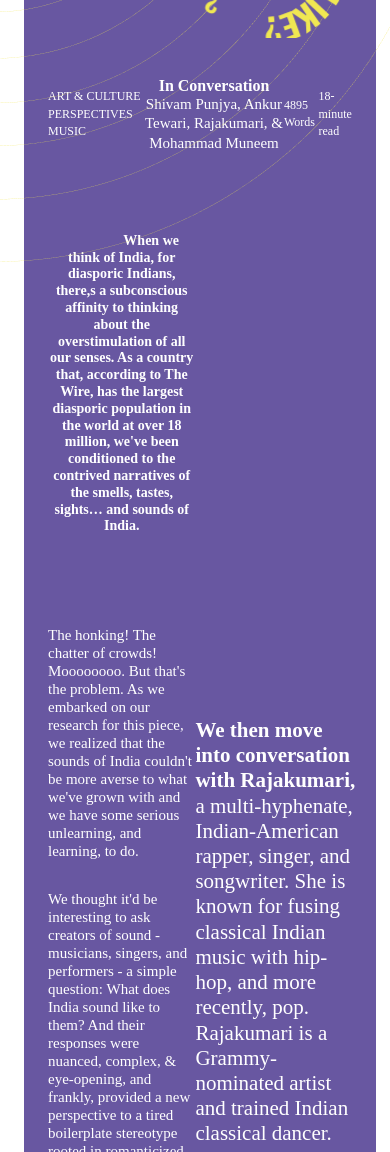
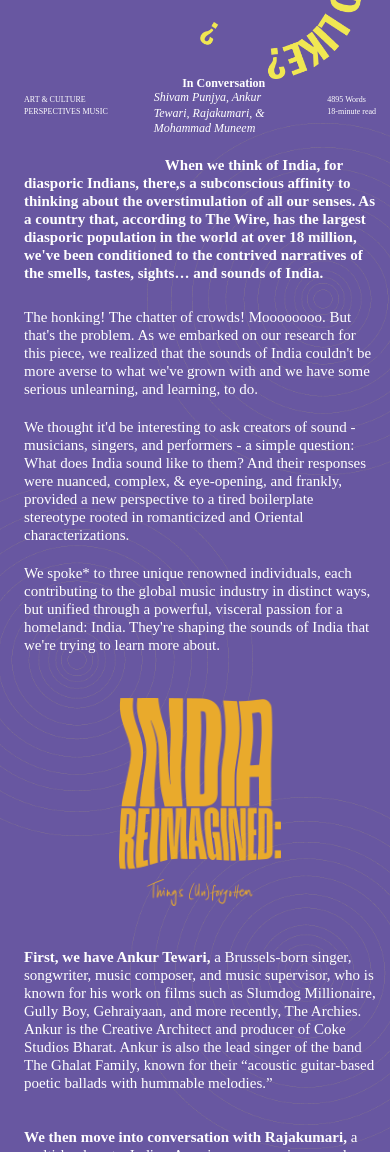
Before and after one commit to Manish-taak/zine, a plain HTML site: page index.html in a window 390 px wide. Shown: the part 285-1437 px from the top of the page. Drawn offline with nearby package versions, Linux system fonts and the light colour scheme; a script that the page names is missing.

Commit message:
git push

```diff
--- a/index.html
+++ b/index.html
@@ -11,6 +11,7 @@
             width: 100%;
             padding: 0 24px;
             margin: 0 auto;
+
         }
 
         * {
@@ -19,34 +20,51 @@
             box-sizing: border-box;
         }
 
-        .lg-info {
+        .lg_info_title {
             font-family: Neue Haas Grotesk Display Pro;
             font-size: 21px;
             font-weight: 700;
-            line-height: 25.2px;
-            text-align: left;
-            color: #ffffff;
+            line-height: 120%;
+            color: #FFFFFF;
+        }
+
+        .lg_info {
+            font-family: Neue Haas Grotesk Display Pro;
+            font-size: 21px;
+            font-weight: 400;
+            line-height: 120%;
+            color: #FFFFFF;
+        }
+
+        .sm_info {
+            font-family: Cartograph CF;
+            font-size: 12px;
+            font-weight: 300;
+            line-height: 148%;
+            color: #FFFFFF;
         }
 
         .md_info {
-            font-family: Neue Haas Grotesk Display Pro;
-            font-size: 21px;
-            font-weight: 400;
-            line-height: 25.2px;
-            text-align: left;
-            color: #ffffff;
-
+            font-family: PP Editorial New;
+            font-size: 15px;
+            font-style: italic;
+            font-weight: 200;
+            line-height: 128%;
+            color: #FFFFFF;
         }
 
-        .sm_info {}
+        .md_info_title {
+            font-family: Neue Haas Grotesk Display Pro;
+            font-size: 15px;
+            font-weight: 700;
+            line-height: 120%;
+            color: #FFFFFF;
+        }
 
-        .sm_info_title {}
+        body {
+            overflow: hidden;
+        }
 
-        .xsm_info {}
-
-        .BannerSection {
-            background-color: #6857A1;
-        }
 
         .bannerinnersection {
             padding: 125px 0 21px 0;
@@ -66,10 +84,6 @@
             width: 100%;
         }
 
-        .conversationsection {
-            background-color: #6857A1;
-
-        }
 
 
 
@@ -88,30 +102,9 @@
             max-width: 140px;
         }
 
-        .culture_arts_text,
-        .minutes,
-        .words {
-            color: white;
-            font-size: 12px;
-            font-weight: 300;
-            line-height: 148%;
-        }
 
-        .culture_arts_text {
-            font-family: "Cartograph CF";
-        }
-
-        .in_converstaion_text {
-            color: white;
-            font-size: 15px;
-            text-align: center;
-            line-height: 128%;
-        }
 
         .in_converstaion_title {
-            font-weight: 700;
-            line-height: 120%;
-            color: white;
             text-align: center;
         }
 
@@ -120,26 +113,27 @@
             display: flex;
             align-items: end;
             justify-content: space-between;
+            position: relative;
+            gap: 20px;
         }
 
-        .conversationsection {
-            position: relative;
-        }
 
-        .conversation_common_text {
-            font-size: 21px;
-            line-height: 120%;
-            color: white;
-            font-weight: 400;
-        }
 
-        .conversation_common_text_700 {
-            font-weight: 700;
-        }
 
         .conversation_text_section_right,
         .conversation_text_section_left {
             max-width: 597px;
+            position: relative;
+        }
+
+        .circle_mob_left {
+            position: absolute;
+            display: none;
+        }
+
+        .circle_mob_right {
+            position: absolute;
+            display: none;
         }
 
         .conversation_text_section_right {
@@ -152,6 +146,7 @@
             align-items: center;
             justify-content: center;
             gap: 81px;
+            position: relative;
         }
 
         .conversation_middle_text {
@@ -260,21 +255,137 @@
             bottom: -62%;
         }
 
+        .imagine_text_mob {
+            display: none;
+        }
+
+        .mobile-view {
+            display: none;
+        }
+
+        @media screen and (max-width:1024px) {
+            .circle_layers {
+                max-width: 600px;
+                width: 100%;
+            }
+
+            .conversation_circle {
+                top: -10%;
+                right: -35%;
+            }
+
+        }
+
         @media screen and (max-width:768px) {
             .bannertext {
                 top: 40px;
             }
 
-            .lg-info {
-                font-size: 14px;
-                line-height: 16.8px;
-                text-align: center;
+            .lg_info_title {
+                font-size: 18px;
+            }
+
+            .lg_info {
+                font-size: 18px;
+            }
+
+            .sm_info {
+                font-size: 10px;
             }
 
             .md_info {
-                font-size: 15px;
-                line-height: 18px;
+                font-size: 13px;
+            }
 
+            .md_info_title {
+                font-size: 13px;
+            }
+
+            .conversation_text_section {
+                flex-direction: column;
+                align-items: center;
+                gap: 0;
+            }
+
+            .limited_edition_parent {
+                grid-template-columns: 1fr;
+            }
+
+            .limited_edition_right {
+                justify-content: center;
+            }
+
+            .limited_edition_left {
+                display: none;
+            }
+
+            .imagine_text_mob {
+                display: block;
+                max-width: 338px;
+                width: 100%;
+            }
+
+            .rajkumari_Section {
+                align-items: center;
+            }
+
+            .conversation_text_section {
+                padding: 40px 0 0 0;
+            }
+
+            .conversation_middle_text {
+                margin: 50px 0 44px 0;
+            }
+
+            .conversation_text_section_right {
+                margin-top: 0;
+            }
+
+            .rajkumari_Section {
+                gap: 20px;
+                padding-top: 36px;
+            }
+
+            .limited_edition_parent {
+                padding: 78px 0 67px 0;
+            }
+
+            .circle_layers {
+                max-width: 397px;
+                width: 100%;
+            }
+
+            .reimagined_section {
+                gap: 42px;
+            }
+
+        }
+
+        @media screen and (max-width:550px) {
+            .conversation_circle {
+                top: -1%;
+                right: -35%;
+            }
+
+            .layer_circle_left {
+                left: -70%;
+            }
+
+            .layer_circle_right {
+                bottom: -75%;
+                right: -50%;
+            }
+
+            .circle_mob_left {
+                display: block;
+                top: 35%;
+                left: -35%;
+            }
+
+            .circle_mob_right {
+                display: block;
+                top: 25%;
+                right: -30%;
             }
         }
 
@@ -295,21 +406,80 @@
                 padding-right: 14px;
             }
 
+            .lg_info_title {
+                font-size: 15px;
+            }
+
+            .lg_info {
+                font-size: 15px;
+            }
+
+            .sm_info {
+                font-size: 8px;
+            }
+
+            .md_info {
+                font-size: 12px;
+            }
+
+            .md_info_title {
+                font-size: 12px;
+            }
+
+            .conversation_text_section {
+                padding: 20px 0 0 0;
+            }
+
+            .conversation_middle_text {
+                margin: 26px 0 44px 0;
+                gap: 20px;
+            }
+
+            .imagine_text_mob {
+                max-width: 162px;
+            }
+
+            .desktop-view {
+                display: none;
+            }
+
+            .mobile-view {
+                display: block;
+            }
+
+            .limited_edition {
+                max-width: 264px;
+            }
+
+            .limited_edition_name {
+                font-size: 20px;
+            }
+
+            .limited_editon_text {
+                font-size: 10px;
+            }
+
+            .limited_edition_btn {
+                padding: 12px;
+                font-size: 10px;
+                max-width: 175px;
+                width: 100%;
+                margin-top: 16px;
+            }
         }
 
         .main {
             overflow: hidden;
-            position: relative;
+            background-color: #6857A1;
         }
     </style>
 </head>
 
 <body>
     <section class="main">
-        <div class="container">
         <div class="BannerSection">
             <div class="container">
-                    <div class="bannerinnersection ">
+                <div class="bannerinnersection">
                     <img class="bannervideo" src="./dummyvideo.png" alt="">
                     <img class="bannertext" src="./bannertext.png" alt="">
                 </div>
@@ -319,31 +489,32 @@
             <div class="container">
                 <div class="conversationinnersection">
                     <div class="culture_arts">
-                            <p class="culture_arts_text sm_info">ART & CULTURE
+                        <p class=" sm_info">ART & CULTURE
                             PERSPECTIVES
                             MUSIC</p>
                     </div>
                     <div class="in_converstaion">
-                            <h4 class="in_converstaion_title">
+                        <h4 class="in_converstaion_title md_info_title">
                             In Conversation
                         </h4>
-                            <p class="in_converstaion_text">Shivam
+                        <p class=" md_info">Shivam
                             Punjya, Ankur
                             Tewari, Rajakumari, &
                             Mohammad Muneem</p>
                     </div>
-                        <div>
-                            <p class="words xsm_info">4895 Words</p>
+                    <div class="desktop-view">
+                        <p class=" sm_info">4895 Words</p>
                     </div>
                     <div>
-                            <p class="minutes xsm_info">18-minute read</p>
+                        <p class="mobile-view sm_info">4895 Words</p>
+                        <p class=" sm_info">18-minute read</p>
                     </div>
                 </div>
-                    <div class="conversation_text_section info_container commonimgsection">
-                        <img class="conversation_circle " src="./Layer_1 (5).png" alt="">
-                        <div class="conversation_text_section_left">
-                            <p
-                                class="conversation_common_text conversation_common_text_700 conversation_heading_section lg-info">
+                <div class="conversation_text_section commonimgsection">
+                    <img class="conversation_circle circle_layers" src="./Layer_1 (5).png" alt="">
+                    <div class="conversation_text_section_left commonimgsection">
+                        <img class="circle_mob_left circle_layers" src="./Layer_1 (5).png" alt="">
+                        <p class="  conversation_heading_section lg_info_title">
                             When
                             we think of India, for
                             diasporic Indians, there,s a subconscious affinity to thinking about
@@ -354,84 +525,71 @@
                             narratives of the smells, tastes, sights… and sounds of India.</p>
                         <div class="conversation_middle_text">
 
-                                <p class="conversation_common_text md_info">The honking! The chatter of crowds!
-                                    Moooooooo. But
+                            <p class="  lg_info">The honking! The chatter of crowds! Moooooooo. But
                                 that's
                                 the
                                 problem. As we embarked on our
-                                    research for this piece, we realized that the sounds of India couldn't be more
-                                    averse to
+                                research for this piece, we realized that the sounds of India couldn't be more averse to
                                 what
                                 we've grown with and we have some serious unlearning, and learning, to do.</p>
-                                <p class="conversation_common_text md_info">We thought it'd be interesting to ask
-                                    creators of sound
+                            <p class=" lg_info">We thought it'd be interesting to ask creators of sound
                                 -
                                 musicians, singers, and performers - a
-                                    simple question: What does India sound like to them? And their responses were
-                                    nuanced,
+                                simple question: What does India sound like to them? And their responses were nuanced,
                                 complex,
-                                    & eye-opening, and frankly, provided a new perspective to a tired boilerplate
-                                    stereotype
+                                & eye-opening, and frankly, provided a new perspective to a tired boilerplate stereotype
                                 rooted
                                 in romanticized and Oriental characterizations.</p>
-                                <p class="conversation_common_text md_info">We spoke* to three unique renowned
-                                    individuals, each
+                            <p class=" lg_info">We spoke* to three unique renowned individuals, each
                                 contributing to the global music industry in
-                                    distinct ways, but unified through a powerful, visceral passion for a homeland:
-                                    India.
+                                distinct ways, but unified through a powerful, visceral passion for a homeland: India.
                                 They're
                                 shaping the sounds of India that we're trying to learn more about.</p>
                         </div>
-                            <div class="reimagined_section">
+                        <div class="reimagined_section commonimgsection">
+                            <img class="circle_mob_right circle_layers" src="./Layer_1 (5).png" alt="">
 
-                                <p class="conversation_common_text"><span class="conversation_common_text_700">First, we
+                            <img class="imagine_text_mob" src="./Layer_1 (1).png" alt="">
+                            <p class=" lg_info"><span class=" lg_info_title">First, we
                                     have
                                     Ankur
                                     Tewari,</span> a Brussels-born singer, songwriter, music composer, and music
-                                    supervisor, who is known for his work on films such as Slumdog Millionaire, Gully
-                                    Boy,
-                                    Gehraiyaan, and more recently, The Archies. Ankur is the Creative Architect and
-                                    producer
+                                supervisor, who is known for his work on films such as Slumdog Millionaire, Gully Boy,
+                                Gehraiyaan, and more recently, The Archies. Ankur is the Creative Architect and producer
                                 of
                                 Coke
-                                    Studios Bharat. Ankur is also the lead singer of the band The Ghalat Family, known
-                                    for
+                                Studios Bharat. Ankur is also the lead singer of the band The Ghalat Family, known for
                                 their
                                 “acoustic guitar-based poetic ballads with hummable melodies.”</p>
                         </div>
                     </div>
                     <div class="conversation_text_section_right">
+
+
                         <div class="rajkumari_Section">
-                                <p class="conversation_common_text"><span class="conversation_common_text_700">We then
-                                        move
+
+                            <p class=" lg_info"><span class=" lg_info_title">We then move
                                     into
                                     conversation with Rajakumari,</span> a multi-hyphenate, Indian-American rapper,
-                                    singer, and songwriter. She is known for fusing classical Indian music with hip-hop,
-                                    and
+                                singer, and songwriter. She is known for fusing classical Indian music with hip-hop, and
                                 more
                                 recently, pop. Rajakumari is a Grammy-nominated artist and trained Indian classical
                                 dancer.
                                 Rajakumari has collaborated with John Legend, Madhuri Dixit, A.R. Rahman, Sidhu
                                 Moosewala,
                                 and
-                                    Guru Randhawa, among others, released solo work, and serves as a cultural bridge
-                                    between
+                                Guru Randhawa, among others, released solo work, and serves as a cultural bridge between
                                 the
                                 East and West.</p>
-                                <p class="conversation_common_text"><span class="conversation_common_text_700">Lastly,
-                                        we
-                                        end
+                            <p class=" lg_info"><span class=" lg_info_title">Lastly, we
+
                                     our
-                                        conversation with Mohammad Muneem,</span> a Kashmiri singer, songwriter, and
-                                    poet,
-                                    who performs in Kashmiri, Urdu, and Hindi. He is the founder of the band Alif.
-                                    Mohammad
+                                    conversation with Mohammad Muneem,</span> a Kashmiri singer, songwriter, and poet,
+                                who performs in Kashmiri, Urdu, and Hindi. He is the founder of the band Alif. Mohammad
                                 blends
-                                    Kashmiri traditional and folk styles with contemporary Western genres, addressing
-                                    themes
+                                Kashmiri traditional and folk styles with contemporary Western genres, addressing themes
                                 of
-                                    identity, struggle, and spirituality. He has won awards at the Dada Saheb Phalke
-                                    Film
+                                identity, struggle, and spirituality. He has won awards at the Dada Saheb Phalke Film
                                 Festival
                                 and the Indian Independent Music Awards. Mohammad also teaches songwriting and Urdu
                                 poetry.
@@ -440,10 +598,11 @@
                     </div>
                 </div>
                 <div class="limited_edition_parent commonimgsection ">
-                        <img class="layer_circle_left " src="./Layer_1 (5).png" alt="circle">
-                        <img class="layer_circle_right" src="./Layer_1 (5).png" alt="circle">
-
-                        <div class="limited_edition_left">
+                    <img class="layer_circle_left circle_layers" src="./Layer_1 (5).png" alt="circle">
+                    <div class="commonimgsection layer_circle_right">
+                        <img class="circle_layers" src="./Layer_1 (5).png" alt="circle">
+                    </div>
+                    <div class="limited_edition_left ">
                         <img class="imagine_text_web" src="./Layer_1 (1).png" alt="">
                     </div>
 
@@ -459,7 +618,6 @@
                 </div>
             </div>
         </div>
-        </div>
     </section>
 
 </body>
@@ -467,10 +625,8 @@
 <script src="https://cdnjs.cloudflare.com/ajax/libs/gsap/3.12.5/ScrollTrigger.min.js"></script>
 <script src="https://cdn.jsdelivr.net/npm/@studio-freight/lenis"></script>
 <script>
-
-    // Initialize Lenis smooth scrolling
     const lenis = new Lenis({
-        duration: 1.8,
+        duration: 3,
         easing: t => Math.min(1, 1.001 - Math.pow(2, -10 * t))
     });
 
@@ -478,13 +634,13 @@
         lenis.raf(time);
         requestAnimationFrame(raf);
     }
+
     requestAnimationFrame(raf);
     gsap.timeline({
         scrollTrigger: {
             trigger: ".BannerSection",
             start: "0% 0%",
             scrub: true,
-            // markers: true
         }
     }).to(".bannertext", {
         rotation: 90,
@@ -493,20 +649,25 @@
     })
     const sections = document.querySelectorAll(`.commonimgsection`);
     sections.forEach((section) => {
-        const sectionImage = section.querySelector(".conversation_circle"); // Select the <img> inside the current section
+        const sectionImage = section.querySelector("img");
         if (sectionImage) {
             gsap.timeline({
                 scrollTrigger: {
                     trigger: section,
-                    start: "top 100%",
+                    start: "0% 80%",
                     scrub: 3,
-                    markers: true
                 }
-            }).to(sectionImage, { // Target the image inside the current section
+            }).fromTo(sectionImage, {
+                rotation: 0,
+                scale: 0.9,
+                yoyo: true,
+                ease: "expo.out",
+            }, {
                 rotation: 360,
-                scale: 1.2,
+                scale: 1,
                 duration: 2.5,
                 yoyo: true,
+
                 ease: "expo.out",
             });
         }
```
Also changed, not shown: updated.html (+8 -5 lines). Lines whose indentation alone changed are shown as unchanged.
